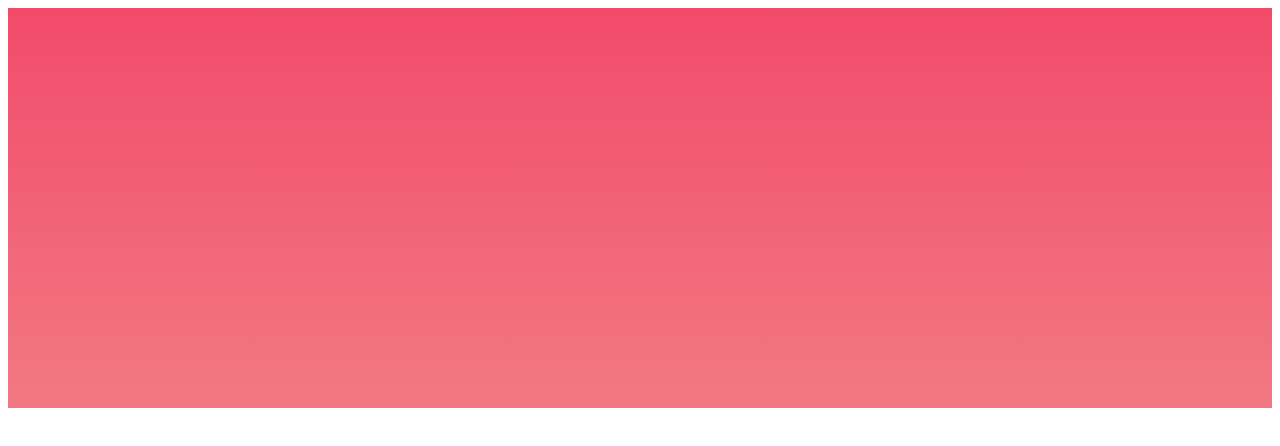
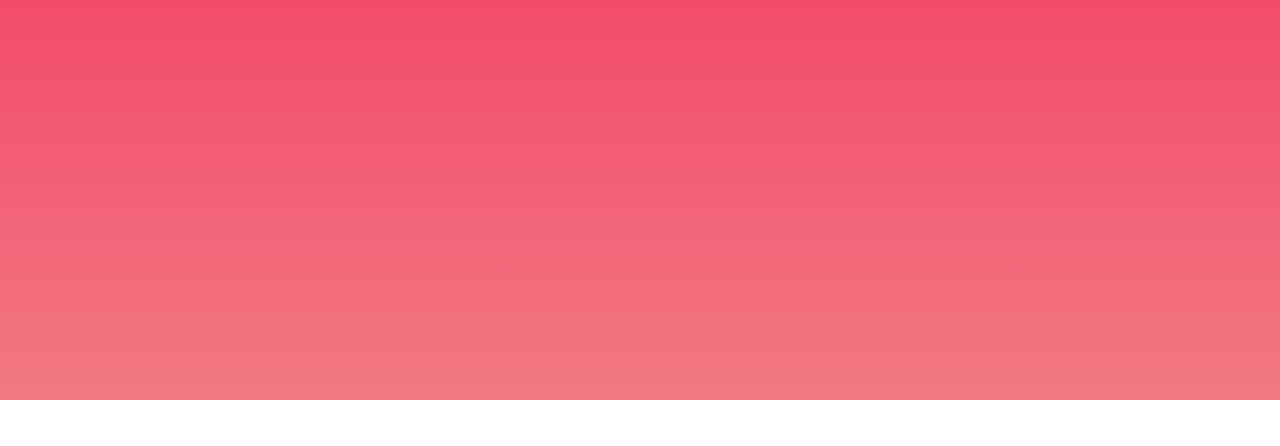
Before and after one commit to aadil42/Google-chrome-timer, a React (Create React App) app: page / in a window 1280 px wide. Shown: the top 446 px of the page. Built offline with nearby package versions, Linux system fonts and the light colour scheme.

Commit message:
add some defualt css

```diff
--- /dev/null
+++ b/src/App.css
@@ -0,0 +1,16 @@
+/* styles.css */
+* {
+    margin: 0;
+    padding: 0;
+    box-sizing: border-box;
+  }
+
+  html, body {
+    height: 100%;
+    width: 100%;
+  }
+
+  #root {
+    height: 100%;
+    width: 100%;
+  }
--- a/src/App.js
+++ b/src/App.js
@@ -1,6 +1,7 @@
 import CONST from "./CONST";
 import Model from "./components/Model";
 import GradientDiv from "./components/GradientDiv";
+import "./App.css";
 
 function App() {
 
```
